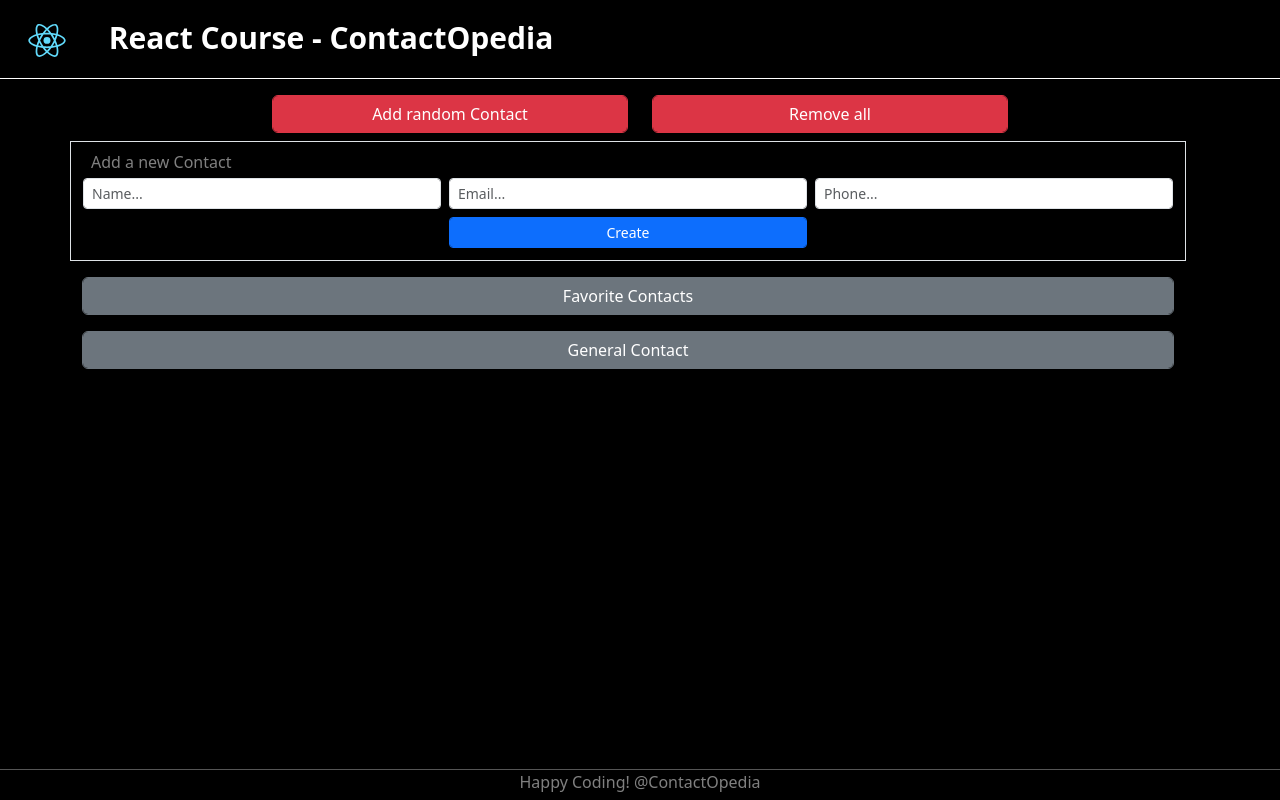
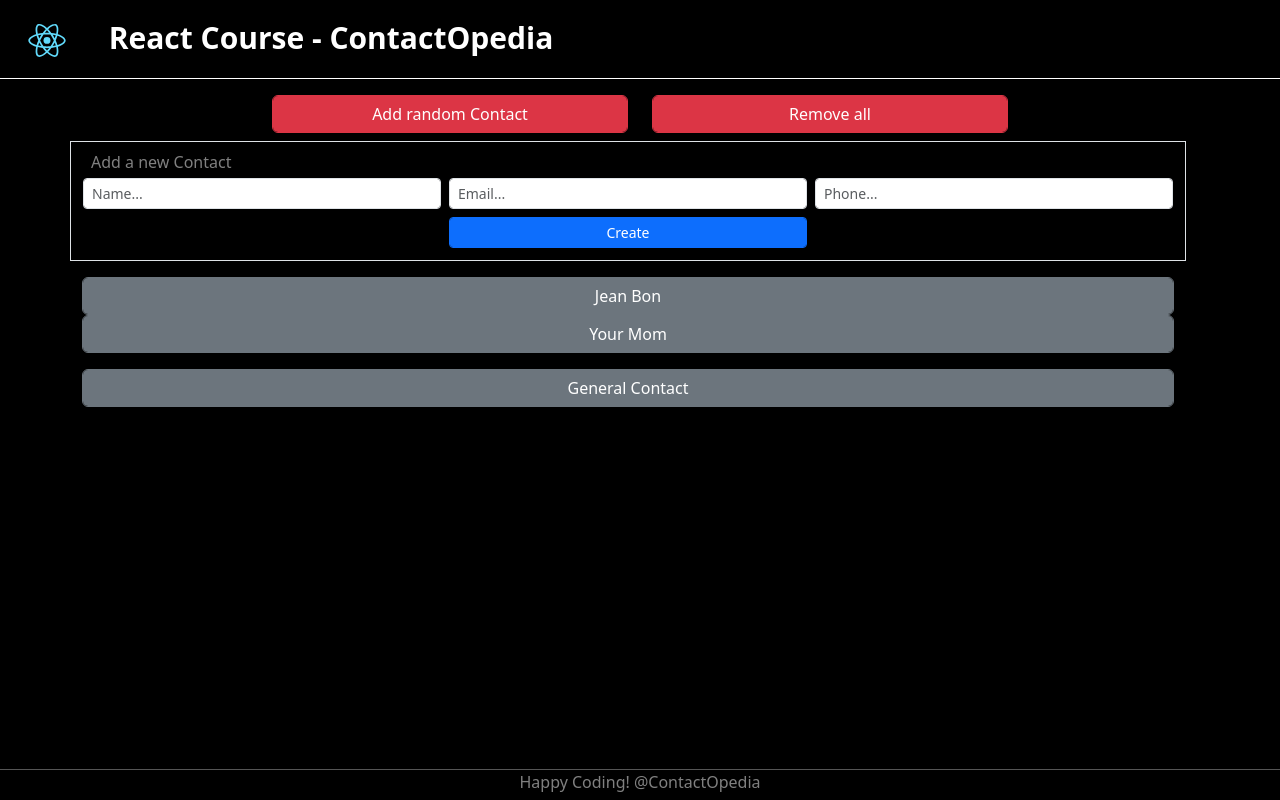
Before and after one commit to dimitriandre/contactopedia, a React (Create React App) app: page / in a window 1280 px wide. Built offline with nearby package versions, Linux system fonts and the light colour scheme.

Commit message:
contacts component

```diff
--- a/src/Components/ContactPages/Contact.jsx
+++ b/src/Components/ContactPages/Contact.jsx
@@ -1,11 +1,11 @@
-const Contact = () => {
-    return(
-        <div>
-            <button className="btn btn-secondary form-control">
-                Contacts
-            </button>
-        </div>
-    )
-}
+const Contact = (props) => {
+  return (
+    <div>
+      <button className="btn btn-secondary form-control">
+        {props.contact.name}
+      </button>
+    </div>
+  );
+};
 
 export default Contact;
--- a/src/Components/ContactPages/ContactIndex.jsx
+++ b/src/Components/ContactPages/ContactIndex.jsx
@@ -3,16 +3,44 @@ import Header from "../Layout/Header";
 import Footer from "../Layout/Footer";
 import AddRandomContact from "./AddRandomContact";
 import RemoveAllContact from "./RemoveAllContact";
-import AddContact from "./AddContact"
+import AddContact from "./AddContact";
 import FavoriteContact from "./FavoriteContacts";
 import GeneralContacts from "./GeneralContacts";
 
-class ContactIndex extends React.Component{
-    render(){
-        return(
+class ContactIndex extends React.Component {
+  constructor(props) {
+    super(props);
+    this.state = {
+      contactList: [
+        {
+          id: 1,
+          name: "Peter Parker",
+          phone: "456-233-6969",
+          email: "itspizz@time.pizza",
+          isFavorite: false,
+        },
+        {
+          id: 1,
+          name: "Jean Bon",
+          phone: "456-233-3969",
+          email: "bruh@time.pizza",
+          isFavorite: true,
+        },
+        {
+          id: 1,
+          name: "Your Mom",
+          phone: "456-233-5464",
+          email: "itspizz@time.ananas",
+          isFavorite: true,
+        },
+      ],
+    };
+  }
+  render() {
+    return (
       <div>
         <Header />
-                <div className="container" style={{minHeight:"85vh"}}>
+        <div className="container" style={{ minHeight: "85vh" }}>
           <div className="row py-3">
             <div className="col-4 offset-2">
               <AddRandomContact />
@@ -24,16 +52,24 @@ class ContactIndex extends React.Component{
               <AddContact />
             </div>
             <div className="row py-2">
-                            <FavoriteContact />
+              <FavoriteContact
+                contacts={this.state.contactList.filter(
+                  (u) => u.isFavorite == true
+                )}
+              />
             </div>
             <div className="row py-2">
-                            <GeneralContacts />
+              <GeneralContacts
+                contacts={this.state.contactList.filter(
+                  (u) => u.isFavorite == false
+                )}
+              />
             </div>
           </div>
         </div>
         <Footer />
       </div>
-        )
+    );
   }
 }
 
--- a/src/Components/ContactPages/FavoriteContacts.jsx
+++ b/src/Components/ContactPages/FavoriteContacts.jsx
@@ -1,11 +1,13 @@
-const FavoriteContact = () => {
-    return(
-        <div>
-            <button className="btn btn-secondary form-control">
-                Favorite Contacts
-            </button>
-        </div>
-    )
-}
+import Contact from "./Contact";
+
+const FavoriteContact = (props) => {
+  return (
+    <div>
+      {props.contacts.map((contact, index) => (
+        <Contact contact={contact} key={index}></Contact>
+      ))}
+    </div>
+  );
+};
 
 export default FavoriteContact;
```
Lines whose indentation alone changed are shown as unchanged.
